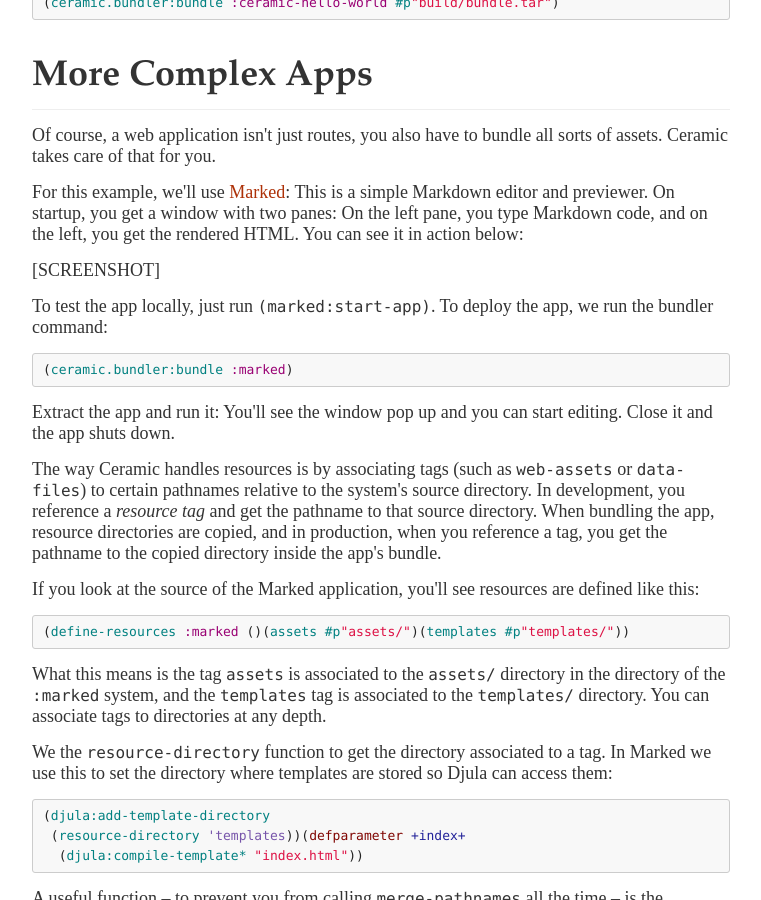
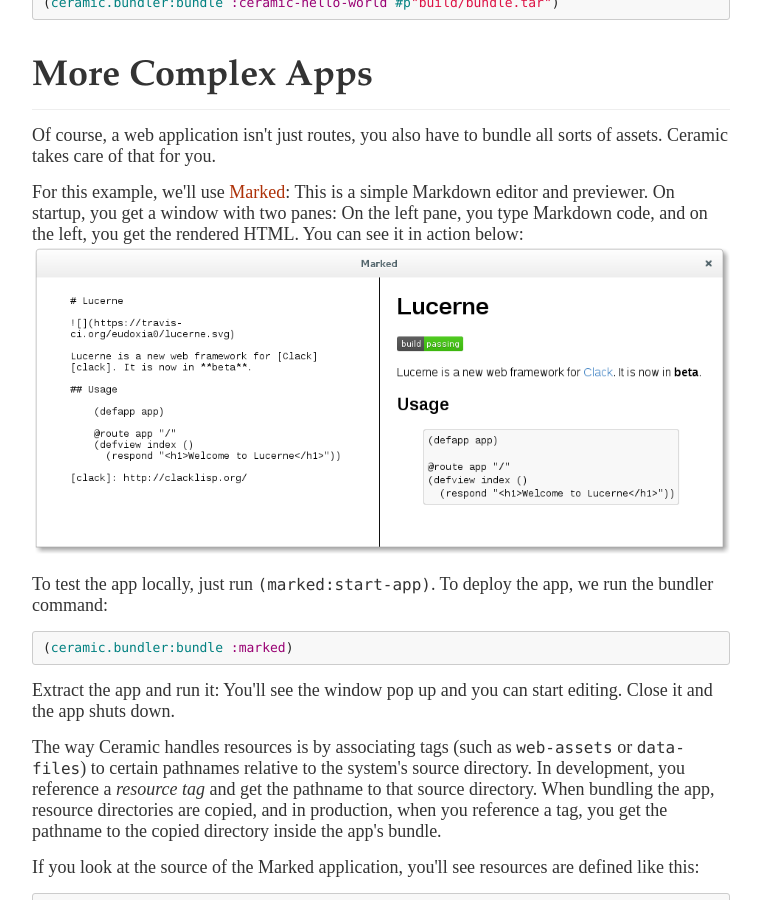
Before and after one commit to ceramic/ceramic.github.io, a Jekyll site: the page docs/tutorial.html, which Jekyll copies as it is, in a window 1280 px wide and 900 px high, scrolled down 2282 px. Shown: the whole window, without its empty margins (323-1084 px from the left). Built offline with Jekyll 4.4.1, drawn with Linux system fonts in a browser that asks for light colours; some web fonts are replaced.

Commit message:
Update docs

```diff
--- a/docs/introduction.html
+++ b/docs/introduction.html
@@ -25,7 +25,7 @@
 Common Lisp. It allows you to ship a native application that runs a Lisp web
 server, and displays browser windows to use that server, effectively turning a
 web application into a desktop app.</p><p>Ceramic was inspired by <a href="http://nwjs.io/">NW.js</a> and uses
-<a href="http://electron.atom.io/">Electron</a>.</p><h1 id="features">Features</h1><dl><dt>Multi-platform</dt><dd>Runs on Linux, Windows and Mac.</dd><dt>No JavaScript</dt><dd>Respects your good taste and mental health.</dd></dl><h1 id="examples">Examples</h1><h2 id="marked"><a href="https://github.com/ceramic/marked/">Marked</a></h2><p></p><p>A simple Markdown editor and previewer.</p>
+<a href="http://electron.atom.io/">Electron</a>.</p><h1 id="features">Features</h1><dl><dt>Multi-platform</dt><dd>Runs on Linux, Windows and Mac.</dd><dt>No JavaScript</dt><dd>Respects your good taste and mental health.</dd></dl><h1 id="examples">Examples</h1><h2 id="marked"><a href="https://github.com/ceramic/marked/">Marked</a></h2><p></p><p>A simple Markdown editor and previewer.<img src="marked.png"/></p>
     </main>
   </article>
   <footer>
--- a/docs/tutorial.html
+++ b/docs/tutorial.html
@@ -75,7 +75,7 @@
 <a href="https://github.com/ceramic/marked/">Marked</a>: This is a simple
 Markdown editor and previewer. On startup, you get a window with two panes: On
 the left pane, you type Markdown code, and on the left, you get the rendered
-HTML. You can see it in action below:</p><p>[SCREENSHOT]</p><p>To test the app locally, just run <code>(marked:start-app)</code>. To deploy the app, we
+HTML. You can see it in action below:<img src="marked.png"/></p><p>To test the app locally, just run <code>(marked:start-app)</code>. To deploy the app, we
 run the bundler command:</p><pre><code class="lisp">(ceramic.bundler:bundle :marked)</code></pre><p></p><p>Extract the app and run it: You'll see the window pop up and you can start
 editing. Close it and the app shuts down.</p><p>The way Ceramic handles resources is by associating tags (such as <code>web-assets</code>
 or <code>data-files</code>) to certain pathnames relative to the system's source
```
Also changed, not shown: docs/marked.png (added).
